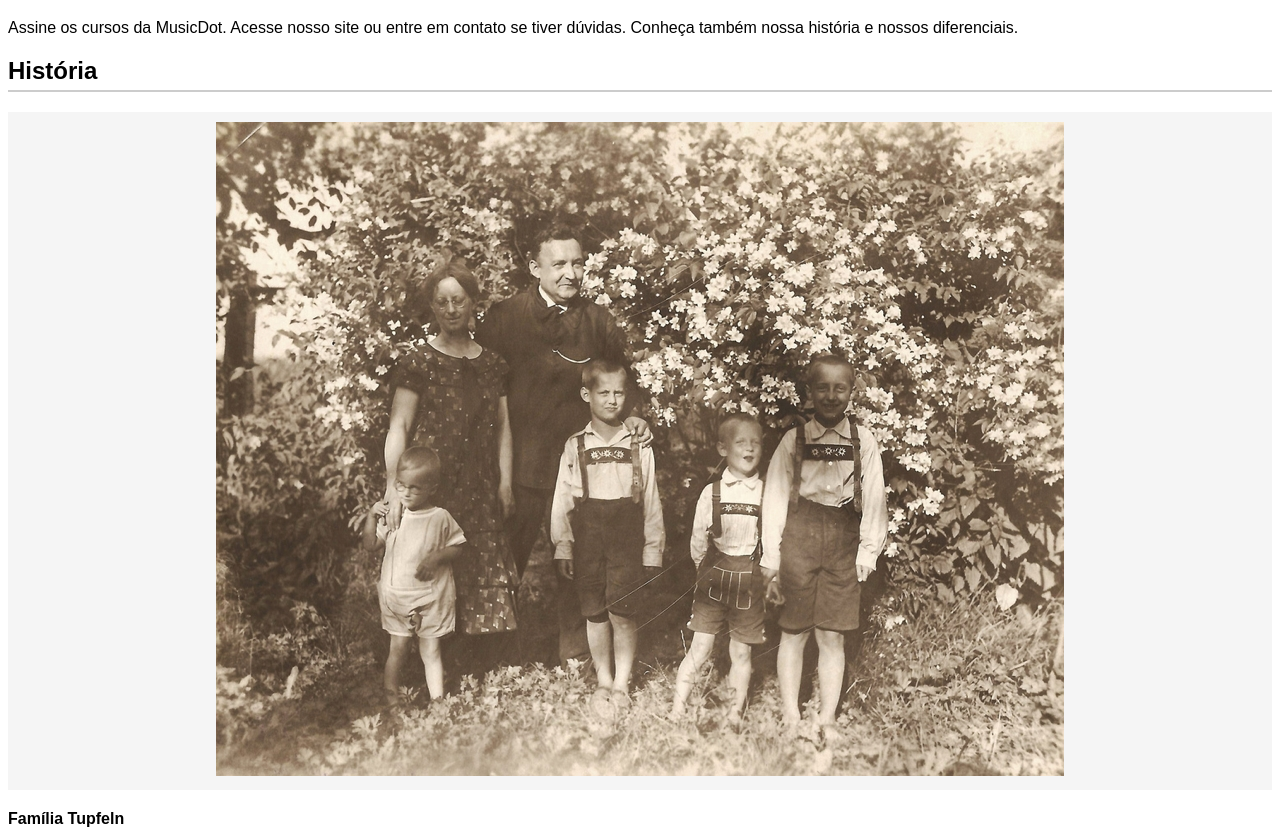
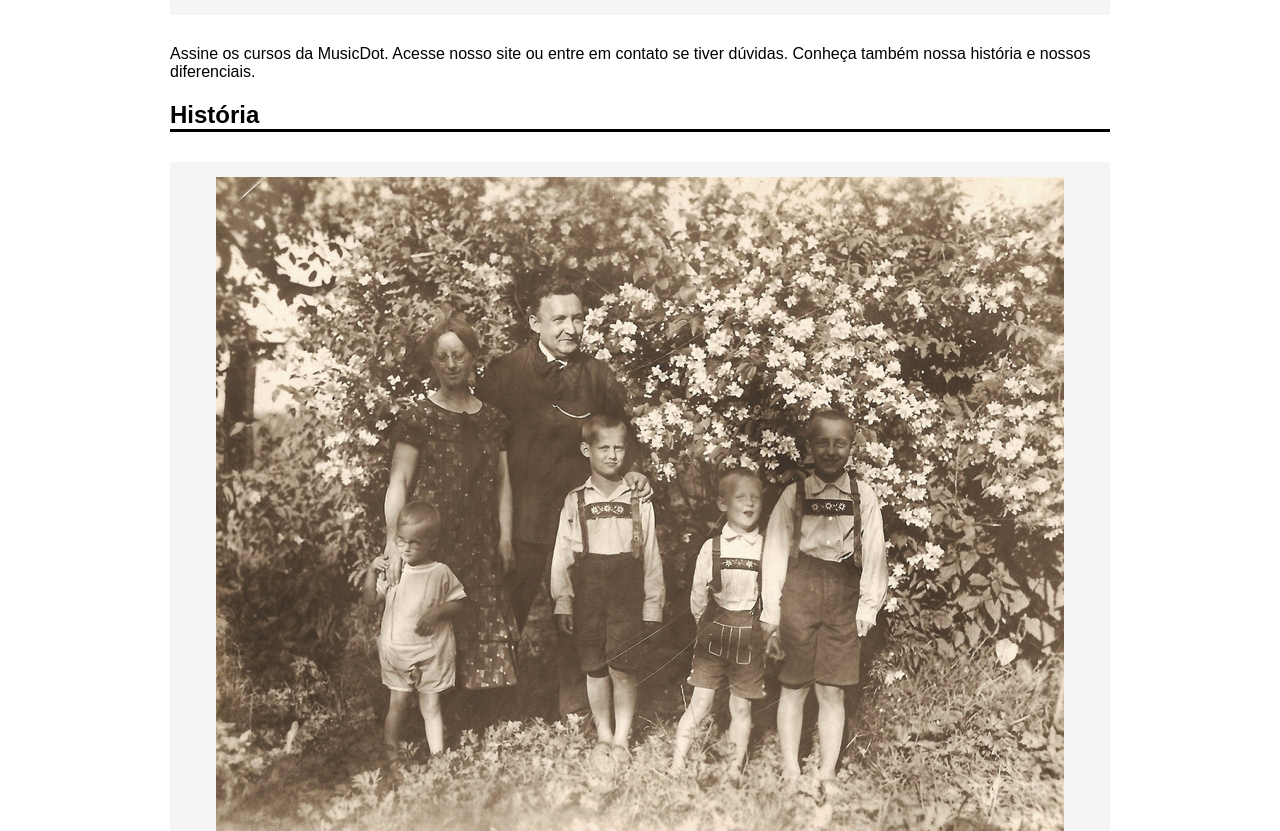
Before and after one commit to well-street/MUSIC-DOT, a plain HTML site: page sobre.html in a window 1280 px wide. Shown: the part 878-1709 px from the top of the page. Drawn offline with Linux system fonts and the light colour scheme.

Commit message:
Tópico HTML, Atividade 5

```diff
--- a/sobre.css
+++ b/sobre.css
@@ -1,5 +1,11 @@
 body {
-    font-family: 'Arial', 'Helvetica', sans-serif;
+    font-family: Arial, Helvetica, sans-serif;
+    display: flex;
+    justify-content: center;
+}
+
+.container {
+    width: 940px;
 }
 
 h1 {
@@ -9,18 +15,19 @@ h1 {
 }
 
 h2 {
-    border-bottom: 2px solid #ccc;
-    padding-bottom: 5px;
+    border-bottom: solid;
 }
 
 figure {
     background-color: whitesmoke;
-    text-align: center;
-    padding: 10px;
-    margin: 20px auto;
+    display: flex;
+    flex-direction: column;
+    align-items: center;
+    padding: 15px;
+    margin: 30px 0;
 }
 
-figure figcaption {
+figcaption {
     color: lightgrey;
-    font-style: italic;
+    margin-top: 10px;
 }
--- a/sobre.html
+++ b/sobre.html
@@ -9,6 +9,7 @@
 </head>
 
 <body>
+<div class="container">
 <div class="logo">
     <img src="img/logo.svg" alt="Logo MusicDot">
 </div>
@@ -42,7 +43,7 @@
     <p>O crescimento em número de funcionários também é assombroso. Hoje, é a maior empregadora do Brasil, mas mesmo após apenas 5 anos de sua existência, já possuía 30 mil funcionários. Fora do Brasil, há 20 mil funcionários, além dos 890 mil funcionários em instalações de Mafra e nos escritórios em todo o país.</p>
 
     <p>Dada a importância econômica da empresa para o Brasil, a família Tupfeln já recebeu diversos prêmios, homenagens e condecorações. Todos os presidentes do Brasil já visitaram as instalações da MusicDot, além de presidentes da União Europeia, da Ásia e o secretário-geral da ONU.</p>
-
+</div>
 </body>
 
 </html>
```
